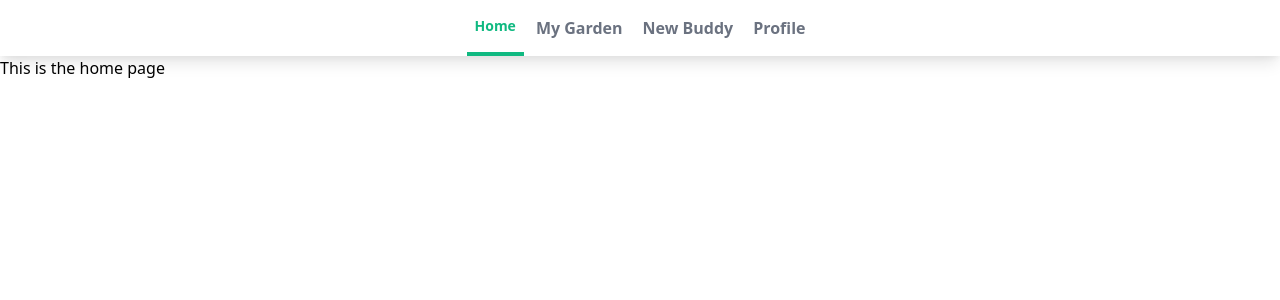
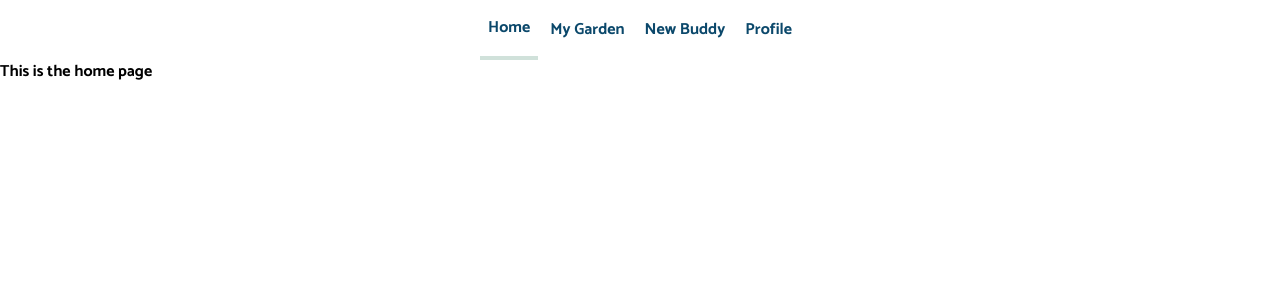
Before and after one commit to john4web/plant-buddy, a Vue app: page / in a window 1280 px wide. Shown: the top 300 px of the page. Built offline with nearby package versions, Linux system fonts and the light colour scheme.

Commit message:
styling menu

```diff
--- a/src/App.vue
+++ b/src/App.vue
@@ -1,8 +1,11 @@
 <template>
   <NavBar v-if="isAuthorized" />
-  <transition name="fade">
-    <router-view />
-  </transition>
+
+  <router-view v-slot="{ Component }">
+    <transition name="fade" mode="out-in">
+      <component :is="Component" />
+    </transition>
+  </router-view>
 </template>
 
 <script lang="ts">
@@ -37,7 +40,7 @@ export default defineComponent({
 <style scoped>
 .fade-enter-active,
 .fade-leave-active {
-  transition: opacity 0.5s ease;
+  transition: opacity 0.3s ease;
 }
 
 .fade-enter-from,
--- a/src/components/NavBar.vue
+++ b/src/components/NavBar.vue
@@ -1,60 +1,28 @@
 <template>
-  <nav class="bg-white shadow-lg">
+  <nav class="bg-white">
     <div class="max-w-6xl mx-auto px-4">
       <div class="flex justify-start md:justify-center">
         <div class="flex space-x-7">
           <!-- Desktop Navbar items -->
-          <div class="hidden md:flex items-center space-x-1">
+          <div class="hidden md:flex items-center space-x-1 text-navy">
             <router-link
               to="/"
-              class="
-                py-4
-                px-2
-                text-gray-500
-                font-semibold
-                hover:text-green-500
-                transition
-                duration-300
-              "
+              class="py-4 px-2 font-semibold transition duration-300"
               >Home</router-link
             >
             <router-link
               to="/my-garden"
-              class="
-                py-4
-                px-2
-                text-gray-500
-                font-semibold
-                hover:text-green-500
-                transition
-                duration-300
-              "
+              class="py-4 px-2 font-semibold transition duration-300"
               >My Garden</router-link
             >
             <router-link
               to="/new-buddy"
-              class="
-                py-4
-                px-2
-                text-gray-500
-                font-semibold
-                hover:text-green-500
-                transition
-                duration-300
-              "
+              class="py-4 px-2 font-semibold transition duration-300"
               >New Buddy</router-link
             >
             <router-link
               to="/profile"
-              class="
-                py-4
-                px-2
-                text-gray-500
-                font-semibold
-                hover:text-green-500
-                transition
-                duration-300
-              "
+              class="py-4 px-2 font-semibold transition duration-300"
               >Profile</router-link
             >
           </div>
@@ -62,83 +30,50 @@
 
         <!-- Mobile menu button -->
         <div class="md:hidden flex items-center py-4 px-2">
-          <button class="outline-none" @click="toggleMenu">
-            <svg
-              class="w-6 h-6 text-gray-500 hover:text-green-500"
-              x-show="!showMenu"
-              fill="none"
-              stroke-linecap="round"
-              stroke-linejoin="round"
-              stroke-width="2"
-              viewBox="0 0 24 24"
-              stroke="currentColor"
-            >
-              <path d="M4 6h16M4 12h16M4 18h16"></path>
-            </svg>
+          <button class="outline-none h-6" @click="toggleMenu">
+            <div class="space-y-2">
+              <span class="block w-5 h-1 bg-navy rounded-full"></span>
+              <span class="block w-8 h-1 bg-navy rounded-full"></span>
+            </div>
           </button>
         </div>
       </div>
     </div>
     <!-- mobile menu -->
-    <div :class="{ hidden: !menuIsOpen }">
+    <div
+      :class="{ hidden: !menuIsOpen }"
+      class="h-screen w-screen fixed text-navy bg-white px-6 text-xl"
+    >
       <ul class="">
         <li>
           <router-link
+            @click="toggleMenu"
             to="/"
-            class="
-              block
-              text-sm
-              px-2
-              py-4
-              hover:bg-green-500
-              transition
-              duration-300
-            "
+            class="p-4 transition duration-300 inline-block mb-2"
             >Home</router-link
           >
         </li>
         <li>
           <router-link
+            @click="toggleMenu"
             to="/my-garden"
-            class="
-              block
-              text-sm
-              px-2
-              py-4
-              hover:bg-green-500
-              transition
-              duration-300
-            "
+            class="p-4 transition duration-300 inline-block mb-2"
             >My Garden</router-link
           >
         </li>
         <li>
           <router-link
+            @click="toggleMenu"
             to="/new-buddy"
-            class="
-              block
-              text-sm
-              px-2
-              py-4
-              hover:bg-green-500
-              transition
-              duration-300
-            "
+            class="p-4 transition duration-300 inline-block mb-2"
             >New Buddy</router-link
           >
         </li>
         <li>
           <router-link
+            @click="toggleMenu"
             to="/profile"
-            class="
-              block
-              text-sm
-              px-2
-              py-4
-              hover:bg-green-500
-              transition
-              duration-300
-            "
+            class="p-4 transition duration-300 inline-block mb-2"
             >Profile</router-link
           >
         </li>
@@ -169,20 +104,15 @@ export default defineComponent({
 
 <style scoped>
 .router-link-exact-active {
-  display: block;
-  font-size: 0.875rem;
-  line-height: 1.25rem;
-  color: white;
-  background-color: #10b981;
-  font-weight: 600;
+  background-color: #d0e1da;
+  border-radius: 10px;
 }
 
 @media (min-width: 768px) {
   .router-link-exact-active {
-    color: #10b981;
-    font-weight: 600;
-    border-bottom: 4px solid #10b981;
+    border-bottom: 4px solid #d0e1da;
     background-color: white;
+    border-radius: 0;
   }
 }
 </style>
--- a/src/styles/app.css
+++ b/src/styles/app.css
@@ -1,3 +1,5 @@
+@import url("https://fonts.googleapis.com/css2?family=Catamaran:wght@700&display=swap");
+
 @tailwind base;
 @tailwind components;
 @tailwind utilities;
--- a/tailwind.config.js
+++ b/tailwind.config.js
@@ -2,7 +2,21 @@ module.exports = {
   purge: ["./index.html", "./src/**/*.{vue,js,ts,jsx,tsx}"],
   darkMode: false, // or 'media' or 'class'
   theme: {
-    extend: {},
+    extend: {
+      colors: {
+        navy: "#0B486B",
+        lightnavy: "#507184",
+        drakgreen: "#3B8686",
+        grey: "#E8E8E8",
+        lightred: "#F0D7C4",
+        lightgreen: "#DAE2B8",
+        lime: "#809917",
+        lightblue: "#D0E1DA",
+      },
+      fontFamily: {
+        sans: ["Catamaran", "sans-serif"],
+      },
+    },
   },
   variants: {
     extend: {},
```
